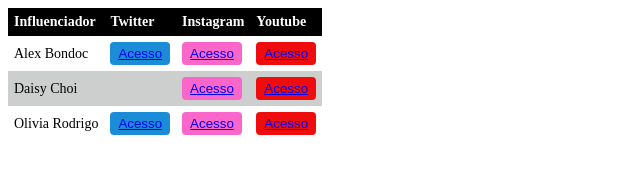
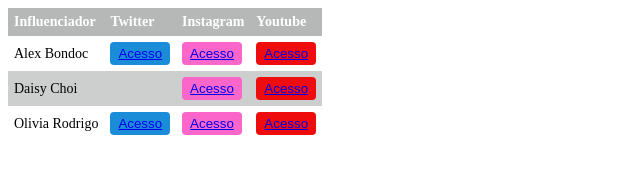
Before and after one commit to sarassouz/0.4.1, a plain HTML site: page index.html in a window 1280 px wide. In both pictures the pointer is over the element 165 px from the left and 22 px from the top of the page. Shown: the whole page, without its empty margins (0-640 px from the left). Drawn offline with Linux system fonts and the light colour scheme.

Commit message:
1 file modified

```diff
--- a/style.css
+++ b/style.css
@@ -12,7 +12,8 @@ tr:nth-child(odd):not(:first-child) {
   background-color: #cccfcd;
 }
 
-td, th {
+td,
+th {
   padding: 6px;
   text-align: start;
 }
@@ -34,6 +35,10 @@ button {
   padding-bottom: 4px;
 }
 
+tr:hover {
+  background-color: #b6b8b8;
+}
+
 .Twitter {
   background-color: #1a8cd8;
 }
```
